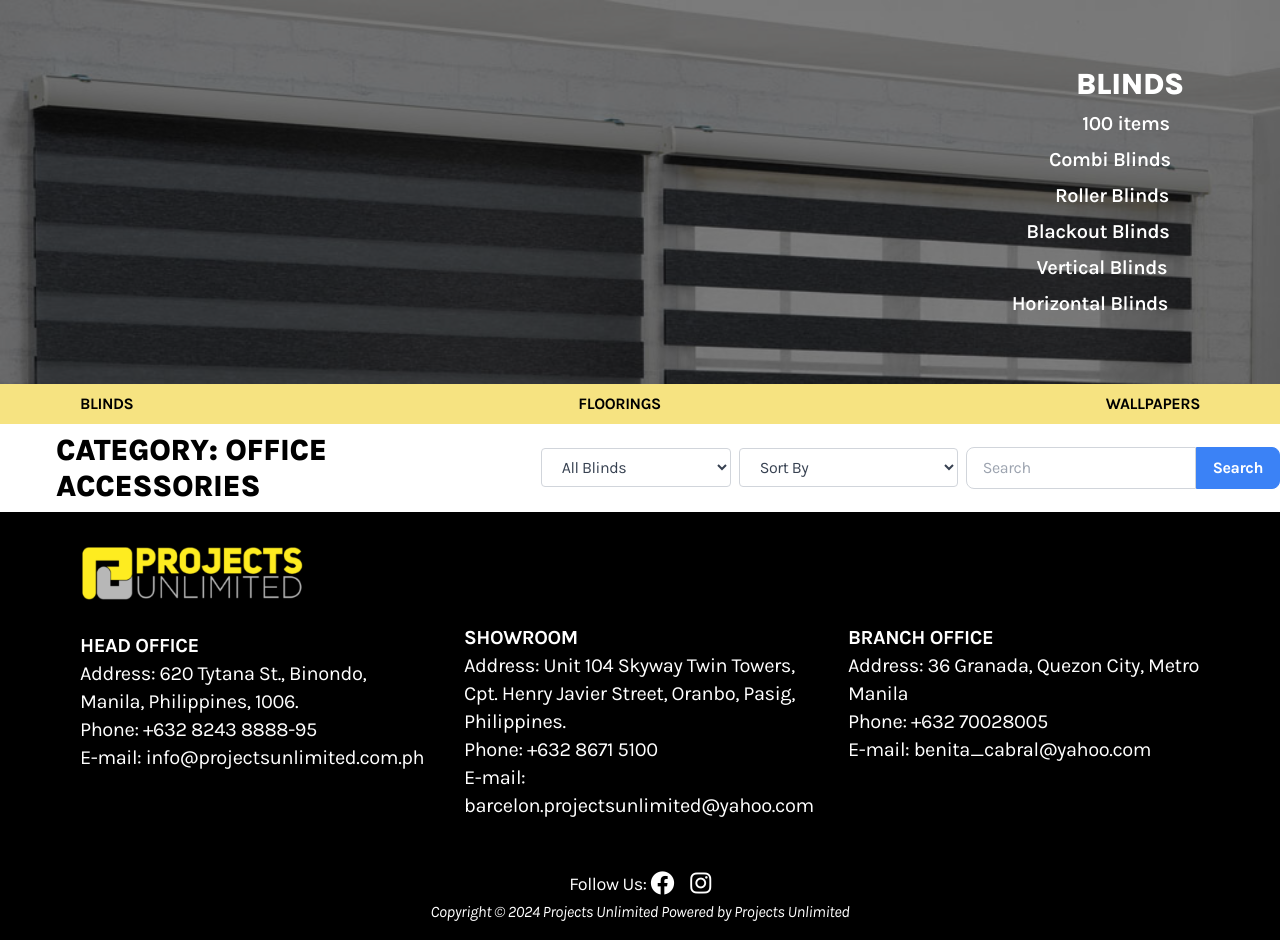
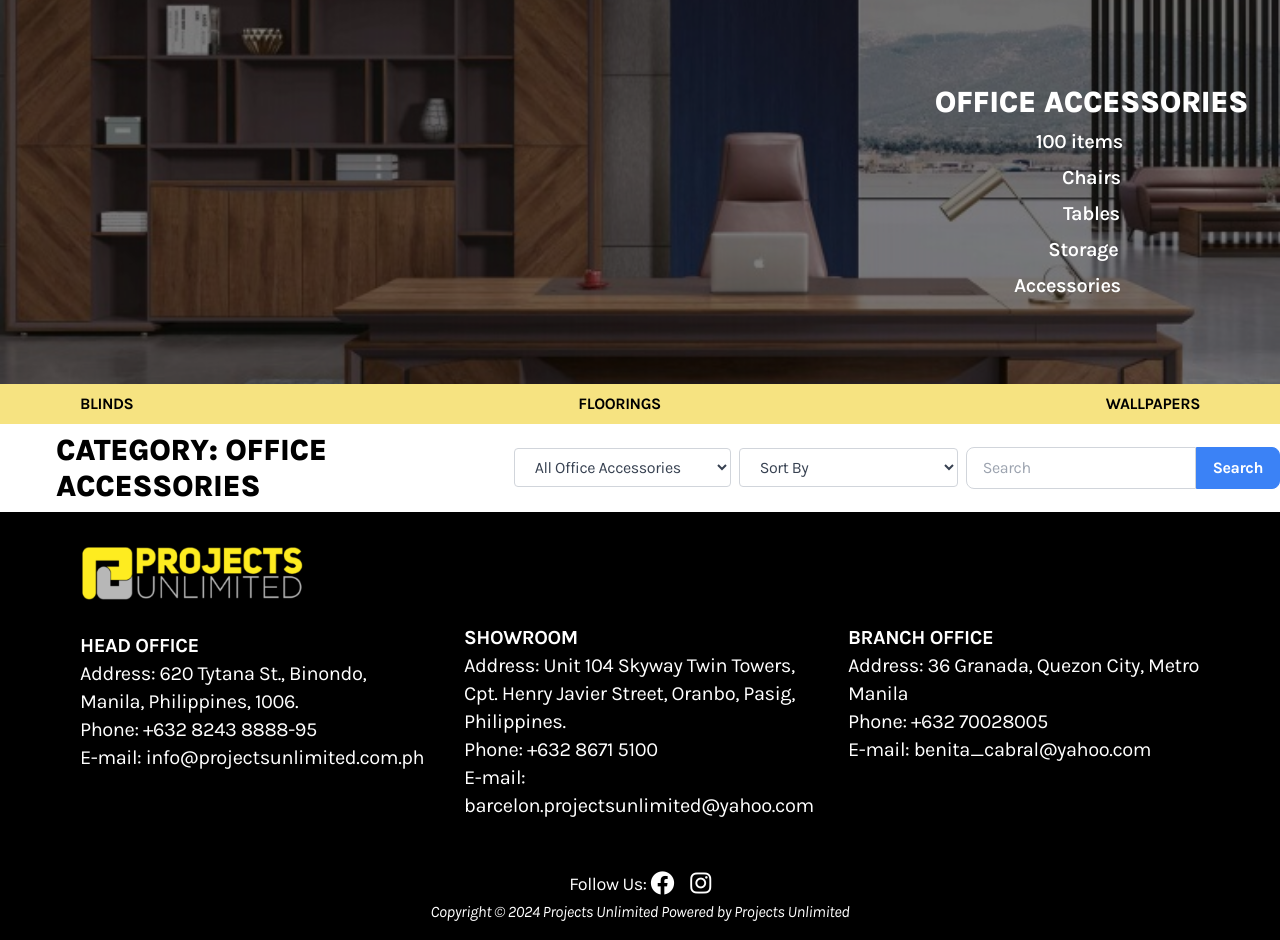
Before and after one commit to kennethcalzado/projectsunlimited, a PHP site: page /office.php in a window 1280 px wide. Shown: the part 109-1049 px from the top of the page. Run offline with PHP 8.4, Linux system fonts and the light colour scheme; style sheets or scripts are compiled from the project's sources; some libraries are stand-ins or nearby versions.

Commit message:
products

```diff
--- a/public/office.php
+++ b/public/office.php
@@ -4,16 +4,15 @@
 ?>
 <div class="content">
     <div class="relative">
-        <img src="../assets/image/blindsproduct.jpg" class="w-full h-96 object-cover object-top">
+        <img src="../assets/image/Executive-Table.jpg" class="w-full h-96 object-cover">
         <div class="absolute inset-0 bg-black opacity-50"></div>
         <div class="absolute inset-0 flex items-center justify-end text-center">
-            <p class="text-white font-extrabold text-3xl mr-8">BLINDS<br>
-                <span class="text-white font-semibold text-xl mr-2 mt-2">100 items<br></span>
-                <span class="text-white font-semibold text-xl mr-10 mt-2 hover:text-[#F6E381]">Combi Blinds<br></span>
-                <span class="text-white font-semibold text-xl mr-9 mt-2 hover:text-[#F6E381]">Roller Blinds<br></span>
-                <span class="text-white font-semibold text-xl mr-16 mt-2 hover:text-[#F6E381]">Blackout Blinds<br></span>
-                <span class="text-white font-semibold text-xl mr-14 mt-2 hover:text-[#F6E381]">Vertical Blinds<br></span>
-                <span class="text-white font-semibold text-xl mr-20 mt-2 hover:text-[#F6E381]">Horizontal Blinds</span>
+            <p class="text-white font-extrabold text-3xl mr-8">OFFICE ACCESSORIES<br>
+                <span class="text-white font-semibold text-xl mr-6 mt-2">100 items<br></span>
+                <span class="text-white font-semibold text-xl mt-2 hover:text-[#F6E381]">Chairs<br></span>
+                <span class="text-white font-semibold text-xl mt-2 hover:text-[#F6E381]">Tables<br></span>
+                <span class="text-white font-semibold text-xl mr-4 mt-2 hover:text-[#F6E381]">Storage<br></span>
+                <span class="text-white font-semibold text-xl mr-12 mt-2 hover:text-[#F6E381]">Accessories<br></span>
             </p>
         </div>
     </div>
@@ -37,12 +36,10 @@
     <div class="flex flex-col md:flex-row items-center">
         <div class="relative mb-2 md:mb-0 md:mr-2">
             <select class="w-full md:w-auto bg-white border border-gray-300 text-gray-700 py-2 px-4 pr-8 rounded leading-tight focus:outline-none focus:bg-white focus:border-gray-500">
-                <option>All Blinds</option>
-                <option>Combi Blinds</option>
-                <option>Roller Blinds</option>
-                <option>Blackout Blinds</option>
-                <option>Vertical Blinds</option>
-                <option>Horizontal Blinds</option>
+                <option>All Office Accessories</option>
+                <option>Chairs</option>
+                <option>Tables</option>
+                <option>Storage</option>
             </select>
         </div>
         <div class="relative mb-2 md:mb-0 md:mr-2">
```
Also changed, not shown: public/flooring.php (+5 -13 lines), public/wallpaper.php (+6 -13 lines), assets/image/1-1.jpg (added), assets/image/Executive-Table.jpg (added), assets/image/lhtqjazuprq-breather.jpg (added).
